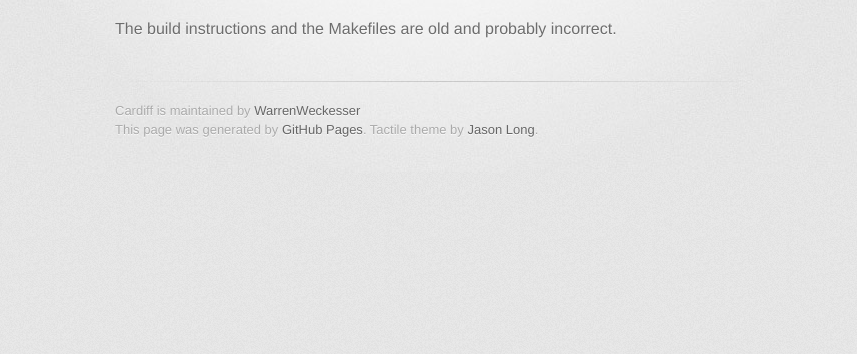
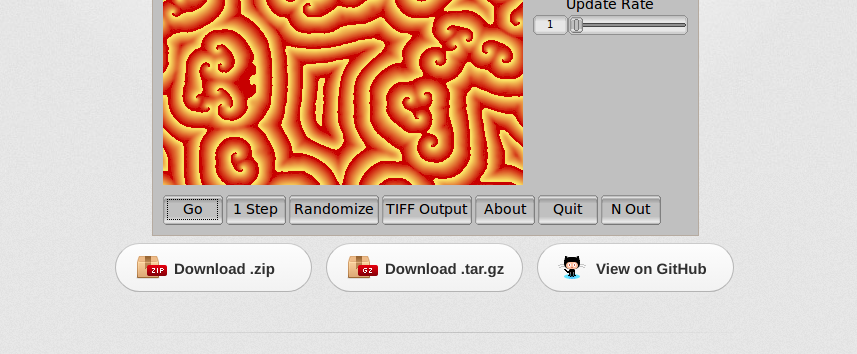
Before and after one commit to WarrenWeckesser/cardiff, a plain HTML site: page index.html in a window 1280 px wide. Shown: the part 401-755 px from the top of the page, without its empty margins (215-1072 px from the left). Drawn offline with Linux system fonts and the light colour scheme; a web font is replaced by a local one.

Commit message:
gh-pages: add screenshot

```diff
--- a/index.html
+++ b/index.html
@@ -21,7 +21,9 @@
           <h1>Cardiff</h1>
           <h2>This programs runs a cellular automaton system modeling a reaction-diffusion equation.</h2>
         </header>
-
+        <div style="text-align: center;">
+          <img src="images/CardiffScreenshot.png" />
+        </div>
         <section id="downloads" class="clearfix">
           <a href="https://github.com/WarrenWeckesser/cardiff/zipball/master" id="download-zip" class="button"><span>Download .zip</span></a>
           <a href="https://github.com/WarrenWeckesser/cardiff/tarball/master" id="download-tar-gz" class="button"><span>Download .tar.gz</span></a>
```
Also changed, not shown: images/CardiffScreenshot.png (added).
